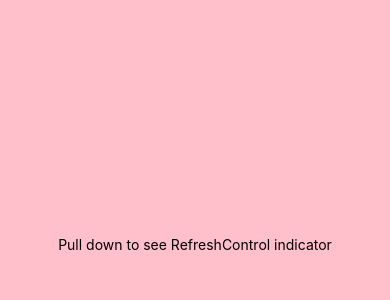
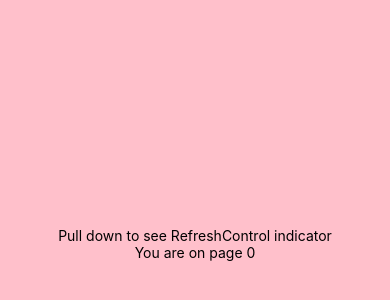
Before and after one commit to fullStackOasis/react-native-refreshcontrol, a React Native app: screen / in a window 390 px wide. Shown: the part 178-478 px from the top of the page. Built offline with nearby package versions, Linux system fonts and the light colour scheme.

Commit message:
Add debugging, and set a page counter.

```diff
--- a/App.js
+++ b/App.js
@@ -3,15 +3,22 @@ import { RefreshControl, SafeAreaView, ScrollView, StyleSheet, Text } from 'reac
 
 const wait = (timeout) => {
   return new Promise(resolve => setTimeout(resolve, timeout));
-}
+};
+
+const PAGE_INCREMENT = 10;
 
 const App = () => {
   const [refreshing, setRefreshing] = React.useState(false);
+  const [page, setPage] = React.useState(0);
 
   const onRefresh = React.useCallback(() => {
     setRefreshing(true);
-    wait(2000).then(() => setRefreshing(false));
-  }, []);
+    setPage(page + PAGE_INCREMENT);
+    wait(2000).then(() => {
+      console.log("page? " + page);
+      setRefreshing(false);
+    });
+  }, [page]);
 
   return (
     <SafeAreaView style={styles.container}>
@@ -25,6 +32,7 @@ const App = () => {
         }
       >
         <Text>Pull down to see RefreshControl indicator</Text>
+        <Text>{`You are on page ${page}`}</Text>
       </ScrollView>
     </SafeAreaView>
   );
```
